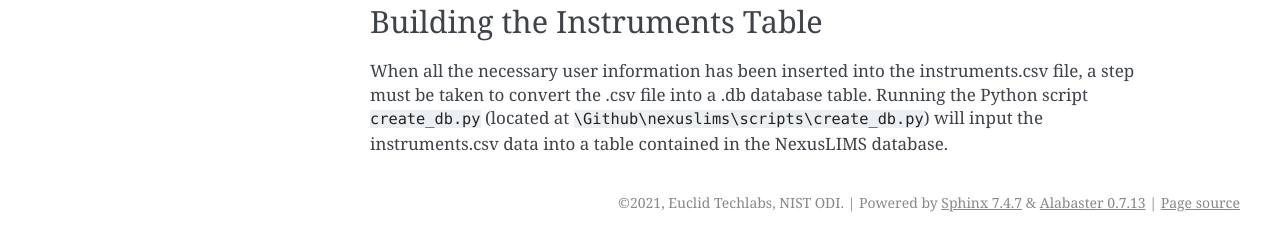
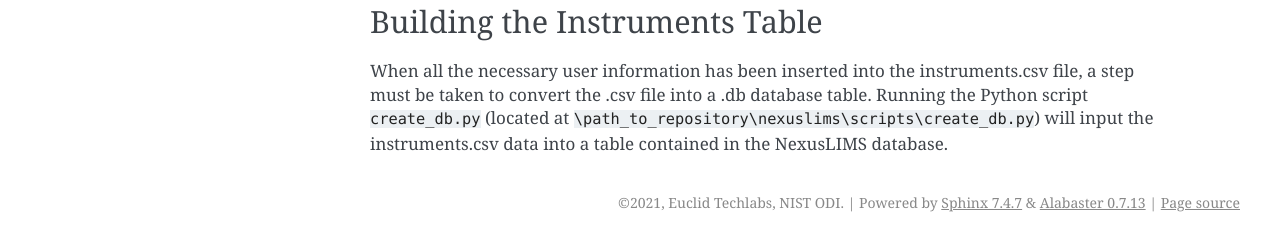
Before and after one commit to shashipoddar/NexusLIMS-Logger, a Sphinx documentation site: the page built from docs/admin_doc.rst, in a window 1280 px wide. Shown: the part 1070-1309 px from the top of the page. Built offline with Sphinx 7.4.7, drawn with Linux system fonts in a browser that asks for light colours; the version number is read from the project's files by our own code.

Commit message:
removed GitHub from directory paths

```diff
--- a/docs/admin_doc.rst
+++ b/docs/admin_doc.rst
@@ -46,5 +46,5 @@ Building the Instruments Table
 ++++++++++++++++++++++++++++++
 When all the necessary user information has been inserted into the instruments.csv file, a step must be
 taken to convert the .csv file into a .db database table.  Running the Python script ``create_db.py``
-(located at ``\Github\nexuslims\scripts\create_db.py``) will input the instruments.csv data into a table contained
+(located at ``\path_to_repository\nexuslims\scripts\create_db.py``) will input the instruments.csv data into a table contained
 in the NexusLIMS database.
```
